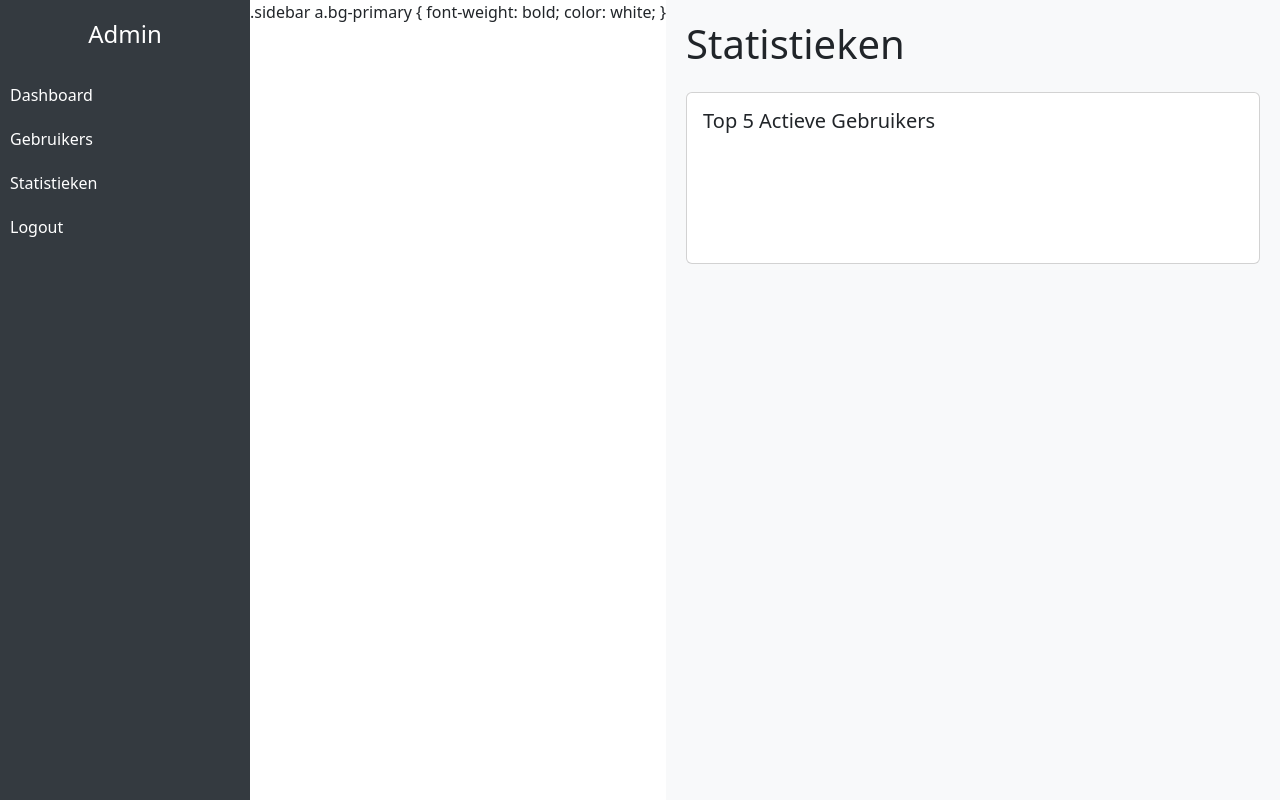
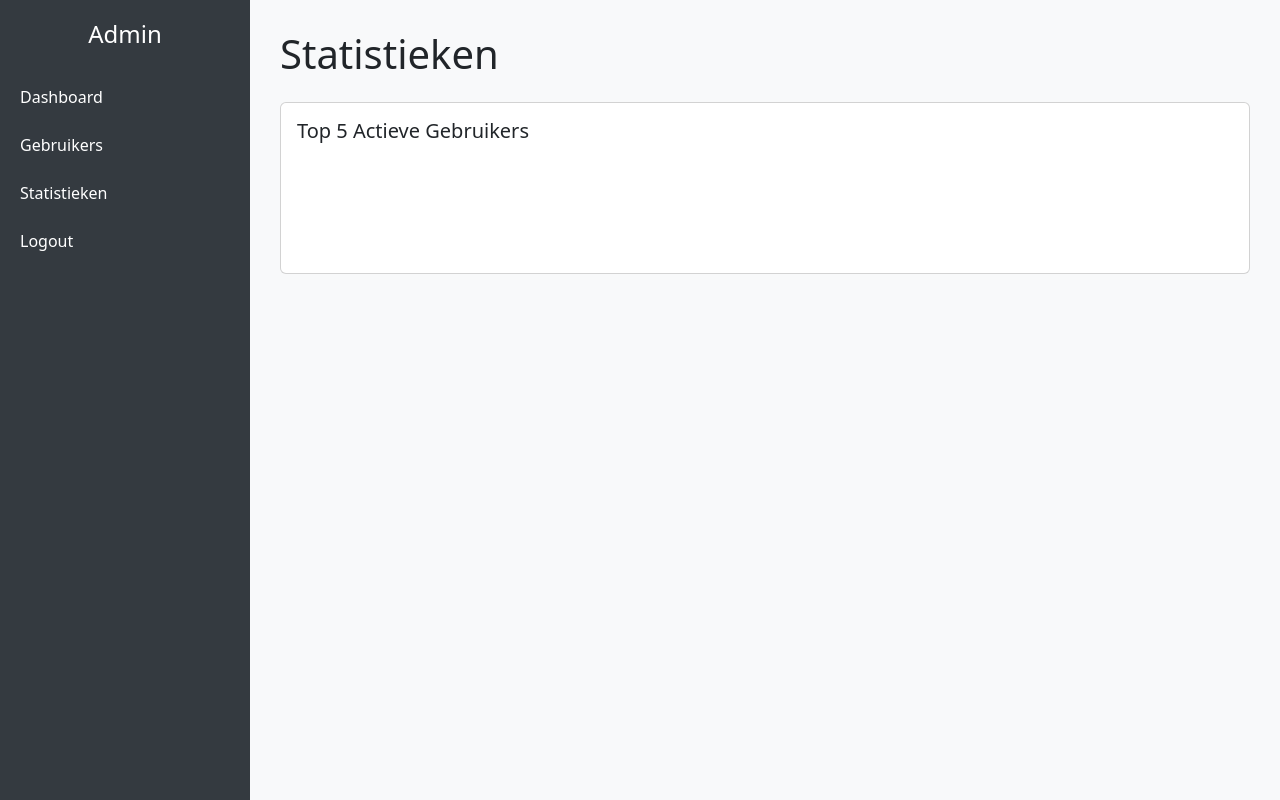
Before and after one commit to IlkerD01/seo-assistant, a Flask app: template flask_backend/templates/stats.html in a window 1280 px wide. Run offline with Flask 3, Linux system fonts and the light colour scheme; the template is opened without the code that fills it, so the values that code supplies are empty.

Commit message:
Update admin_layout.html

```diff
--- a/flask_backend/templates/admin_layout.html
+++ b/flask_backend/templates/admin_layout.html
@@ -1,7 +1,7 @@
 <!-- templates/admin_layout.html -->
 
 <!DOCTYPE html>
-<html lang="en">
+<html lang="nl">
 <head>
   <meta charset="UTF-8">
   <title>Admin Panel</title>
@@ -10,25 +10,33 @@
     body {
       min-height: 100vh;
       display: flex;
+      margin: 0;
     }
     .sidebar {
       width: 250px;
       background-color: #343a40;
       min-height: 100vh;
       padding-top: 20px;
+      flex-shrink: 0;
     }
     .sidebar a {
       color: white;
-      padding: 10px;
+      padding: 12px 20px;
       display: block;
       text-decoration: none;
+      transition: background-color 0.3s;
     }
     .sidebar a:hover {
       background-color: #495057;
     }
+    .sidebar a.bg-primary {
+      font-weight: bold;
+      background-color: #0d6efd !important;
+      color: white;
+    }
     .content {
       flex: 1;
-      padding: 20px;
+      padding: 30px;
       background-color: #f8f9fa;
     }
   </style>
@@ -42,10 +50,6 @@
     <a href="{{ url_for('admin.get_stats') }}" class="{% if request.endpoint == 'admin.get_stats' %}bg-primary{% endif %}">Statistieken</a>
     <a href="{{ url_for('auth.logout') }}">Logout</a>
   </div>
-.sidebar a.bg-primary {
-    font-weight: bold;
-    color: white;
-}
 
   <div class="content">
     {% block content %}
```
Lines whose indentation alone changed are shown as unchanged.
